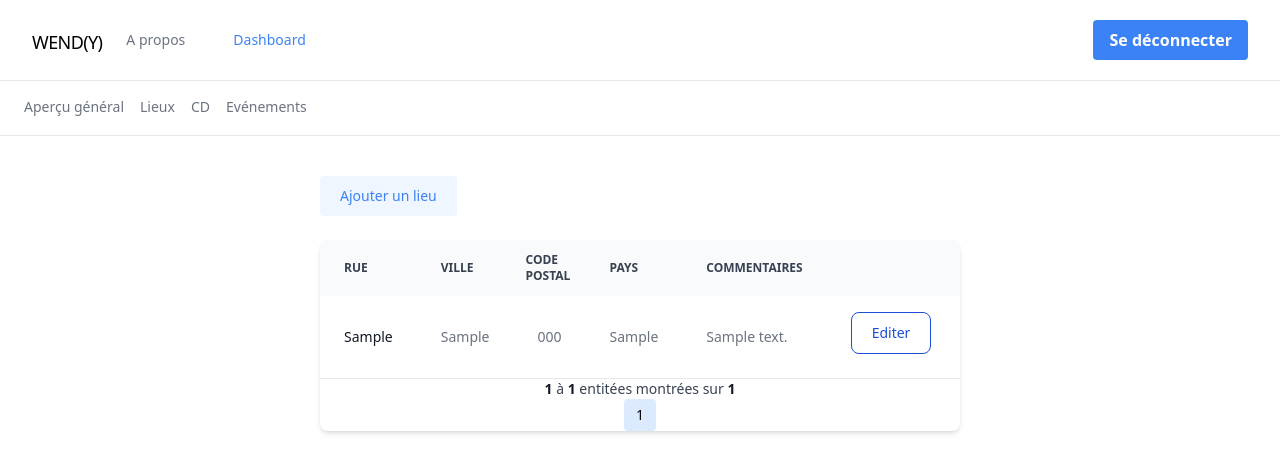
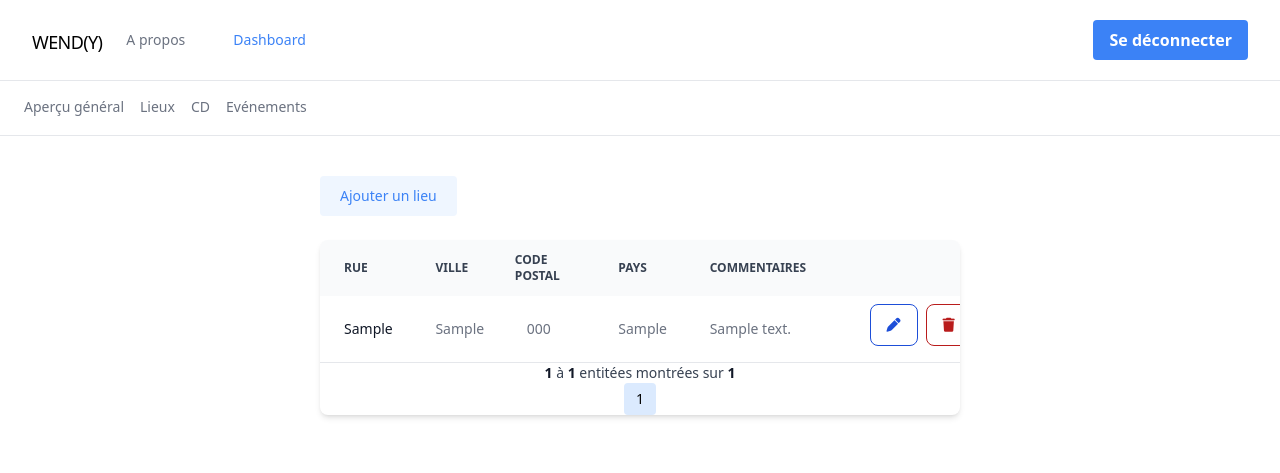
Before and after one commit to Irix0/Bases-de-donnes-Projet, a PHP site: page /dashboard/locations.php in a window 1280 px wide. Shown: the top 473 px of the page. Run offline with PHP 8.4, Linux system fonts and the light colour scheme; the visitor is signed in with stand-in values (Sample User, id 1); tables that the repository leaves empty hold one stand-in row (values such as "Sample post"); some libraries are stand-ins or nearby versions.

Commit message:
fixage des colonnes

```diff
--- a/www/dashboard/locations.php
+++ b/www/dashboard/locations.php
@@ -16,18 +16,34 @@ $resultsPerPage = 10;
 
    $bdd = new PDO('mysql:host=ms8db;dbname=groupXX', 'groupXX', 'secret');
 
-   if (isset($_POST['street'])) {
-      if(empty($_POST['id'])){
-         $_POST['id'] = NULL;
-      }
-
-      if(empty($_POST['comment'])){
-         $_POST['comment'] = NULL;
-      }
-
+   if (isset($_POST['street'])) { // Add new location
+      // Check if ZIP is numeric
+      if (!is_numeric($_POST['zip'])) {
+         echo "<div class='ml-80 mr-80 bg-red-100 border-l-4 border-red-500 text-red-700 p-4' role='alert'>
+                <p class='font-bold'>Mauvaise entrée</p>
+                <p>Le code postal donné n'est pas numérique.</p>
+              </div>";
+      } else {
       $sql = 'INSERT INTO `location` (`ID`, `STREET`, `CITY`, `POSTAL_CODE`, `COUNTRY`, `COMMENT`) VALUES (:id, :street, :city, :postal, :country, :comment);';
       $sth = $bdd->prepare($sql, array(PDO::ATTR_CURSOR => PDO::CURSOR_FWDONLY));
-      $sth->execute(array('id' => NULL, 'street' => $_POST["street"], 'city' => $_POST["city"], 'postal' => $_POST["zip"], 'country' => $_POST["country"], 'comment' => $_POST["comment"]));
+      if(!$sth->execute(array('id' => NULL, 'street' => $_POST["street"], 'city' => $_POST["city"], 'postal' => $_POST["zip"], 'country' => $_POST["country"], 'comment' => $_POST["comment"]))){
+         echo "<div class='ml-80 mr-80 bg-red-100 border-l-4 border-red-500 text-red-700 p-4' role='alert'>
+                <p class='font-bold'>Erreur</p>
+                <p>Une erreur est survenue. Veuillez vérifier votre entrée.</p>
+              </div>";
+      }
+   }
+}
+
+   if(isset($_POST['id_delete'])){ // Delete location
+      $sql = 'DELETE FROM `location` WHERE `location`.`ID` = :id';
+      $sth = $bdd->prepare($sql, array(PDO::ATTR_CURSOR => PDO::CURSOR_FWDONLY));
+      if(!$sth->execute(array('id' => $_POST["id_delete"]))){
+         echo "<div class='ml-80 mr-80 bg-red-100 border-l-4 border-red-500 text-red-700 p-4' role='alert'>
+                <p class='font-bold'>Erreur</p>
+                <p>Une erreur est survenue. Veuillez réessayer.</p>
+              </div>";
+      }
    }
 ?>
 
@@ -38,26 +54,26 @@ $resultsPerPage = 10;
       Ajouter un lieu
    </button>
    <!-- Main table -->
-   <div class="table-auto overflow-x-auto shadow-md sm:rounded-lg mt-6 ml-80 mr-80">
-      <table class="w-full text-sm text-left text-gray-500">
+   <div class="relative overflow-x-auto shadow-md sm:rounded-lg mt-6 ml-80 mr-80">
+      <table class="table-fixed w-full text-sm text-left text-gray-500">
          <thead class="text-xs text-gray-700 uppercase bg-gray-50">
             <tr>
-               <th scope="col" class="px-6 py-3">
+               <th scope="col" class="w-1/12 px-6 py-3">
                   Rue
                </th>
-               <th scope="col" class="px-6 py-3">
+               <th scope="col" class="w-1/12 px-6 py-3">
                   Ville
                </th>
-               <th scope="col" class="px-3 py-3">
+               <th scope="col" class="w-1/12 px-3 py-3">
                   Code postal
                </th>
-               <th scope="col" class="px-6 py-3">
+               <th scope="col" class="w-1/12 px-6 py-3">
                   Pays
                </th>
-               <th scope="col" class="px-6 py-3">
+               <th scope="col" class="w-2/12 px-6 py-3">
                   Commentaires
                </th>
-               <th scope="col" class="">
+               <th scope="col" class="w-1/12">
                </th>
             </tr>
          </thead>
@@ -78,7 +94,7 @@ $resultsPerPage = 10;
             while($row = $req->fetch()) {
                echo "
                <tr class='bg-white border-b hover:bg-gray-50'>
-                  <th scope='row' class='px-6 py-4 font-medium text-gray-900 whitespace-nowrap'>
+                  <th scope='row' class='px-6 py-4 font-medium text-gray-900'>
                      ".$row['STREET']."
                   </th>
                   <td class='px-6 py-4'>
@@ -93,10 +109,16 @@ $resultsPerPage = 10;
                   <td class='px-6 py-4'>
                      ".$row['COMMENT']."
                   </td>
-                  <td class='px-6 py-4'>
+                  <td class='py-2'>
+                     <div class='flex'>
                      <a href='/edit-location.php?id=".$row['ID']."'>
-                        <button type='button' class='text-blue-700 hover:text-white border border-blue-700 hover:bg-blue-800 focus:ring-4 focus:outline-none focus:ring-blue-300 font-medium rounded-lg text-sm px-5 py-2.5 text-center mr-2 mb-2'>Editer</button>
+                        <button type='button' class='text-blue-700 hover:text-white border border-blue-700 hover:bg-blue-800 focus:ring-4 focus:outline-none focus:ring-blue-300 font-medium rounded-lg text-sm px-4 py-2.5 text-center mr-2 mb-2'><i class='fa-solid fa-pen'></i></button>
                      </a>
+                     <form method='post' action='#'>
+                        <input type='hidden' name='id_delete' value='".$row['ID']."'>
+                        <button type='submit' class='text-red-700 hover:text-white border border-red-700 hover:bg-red-800 focus:ring-4 focus:outline-none focus:ring-red-300 font-medium rounded-lg text-sm px-4 py-2.5 text-center mr-2 mb-2'><i class='fa-sharp fa-solid fa-trash'></i></button>
+                     </form>
+                     </div>
                   </td>
                </tr>
                ";
@@ -129,7 +151,7 @@ $resultsPerPage = 10;
                      <a
                         class="relative block rounded bg-blue-100 px-3 py-1.5 text-sm font-medium text-primary-700 transition-all duration-300"
                         href = "locations.php?page=' . $i . '"> ' . $i . ' <span
-          class="absolute -m-px h-px w-px overflow-hidden whitespace-nowrap border-0 p-0 [clip:rect(0,0,0,0)]"
+          class="absolute -m-px h-px w-px overflow-hidden border-0 p-0 [clip:rect(0,0,0,0)]"
           >(current)</span></a>
           </li>';
                   } else {
@@ -165,7 +187,7 @@ $resultsPerPage = 10;
                </button>
                <div class="px-6 py-6 lg:px-8">
                   <h3 class="mb-4 text-xl font-medium text-gray-900">Ajouter un lieu</h3>
-                  <form method="post" class="space-y-6" action="locations.php">
+                  <form method="post" class="space-y-6" action="#">
                      <div>
                         <label for="street" class="block mb-2 text-sm font-medium text-gray-900">Rue*</label>
                         <input type="text" name="street" id="street"
@@ -216,4 +238,5 @@ $resultsPerPage = 10;
 
 
       <script src="https://cdnjs.cloudflare.com/ajax/libs/flowbite/1.6.5/flowbite.min.js"></script>
+      <script src="https://kit.fontawesome.com/526a298db9.js" crossorigin="anonymous"></script>
 </body>
--- a/www/head.php
+++ b/www/head.php
@@ -1,7 +1,7 @@
 <!DOCTYPE html>
 <html>
 <head>
-<title><?php echo($title); ?></title>
+<title><?php echo($title); ?> - WEND(Y)</title>
 <script src="https://cdn.tailwindcss.com"></script>
 <link href="#">
 </head>
--- a/www/login.php
+++ b/www/login.php
@@ -14,7 +14,7 @@
         }
         $bdd = new PDO('mysql:host=ms8db;dbname=groupXX', 'groupXX', 'secret');
         if ($bdd == NULL)
-        echo "<div class='bg-red-100 border-l-4 border-red-500 text-red-700 p-4' role='alert'>
+        echo "<div class='ml-80 mr-80 bg-red-100 border-l-4 border-red-500 text-red-700 p-4' role='alert'>
         <p class='font-bold'>Erreur fatale</p>
         <p>Une erreur s'est produite lors de la connexion à la base de données.</p>
         <p>Veuillez contacter l'administrateur.</p>
@@ -30,7 +30,7 @@
             if ($tuple) {
                 $_SESSION['login'] = $tuple["Login"];
             } else
-                echo "<div class='bg-red-100 border-l-4 border-red-500 text-red-700 p-4' role='alert'>
+                echo "<div class='ml-80 mr-80 bg-red-100 border-l-4 border-red-500 text-red-700 p-4' role='alert'>
                 <p class='font-bold'>Erreur</p>
                 <p>Mauvaise combinaison utilisateur/mot de passe.</p>
               </div>";
```
Also changed, not shown: www/dashboard/event.php (+9 -8 lines), www/index.php (+16 -5 lines).
